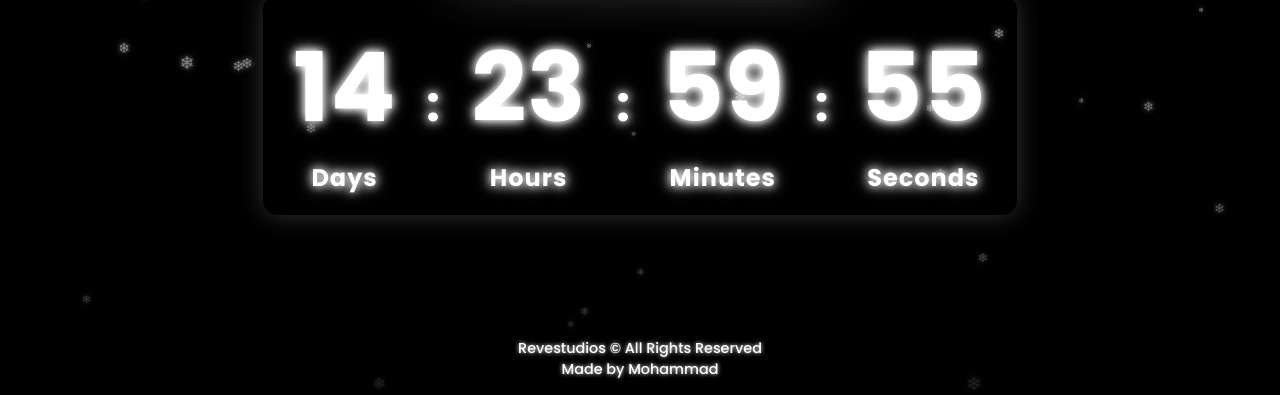
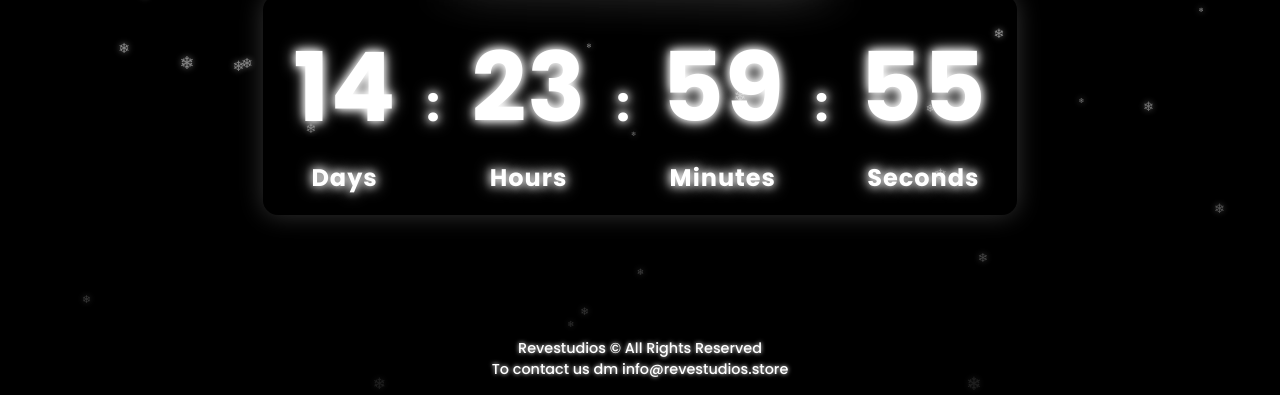
Before and after one commit to moethebesthere/moe123, a plain HTML site: page index.html in a window 1280 px wide. Shown: the part 405-800 px from the top of the page. Drawn offline with Linux system fonts and the light colour scheme.

Commit message:
Add files via upload

```diff
--- a/index.html
+++ b/index.html
@@ -163,7 +163,7 @@ footer {
 
 <footer>
     Revestudios © All Rights Reserved<br>
-    Made by Mohammad
+    To contact us dm info@revestudios.store
 </footer>
 
 <script>
```
